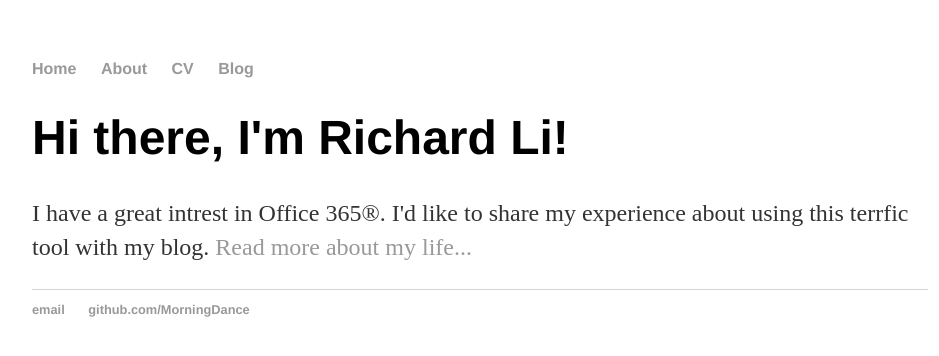
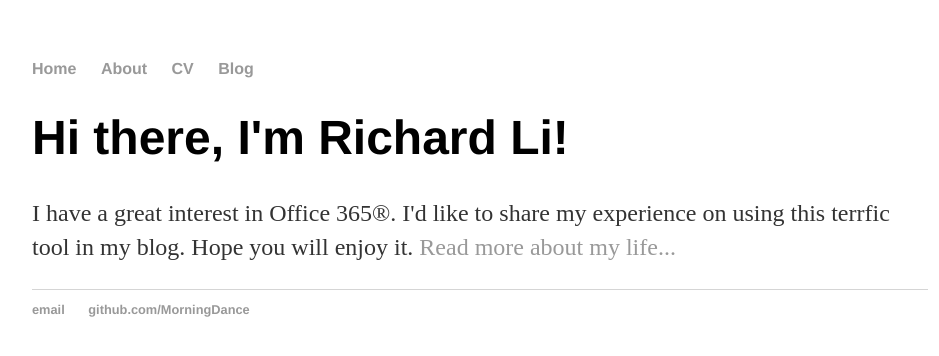
Before and after one commit to MorningDance/morningdance.github.io, a Jekyll site: the page built from index.html, in a window 1280 px wide. Shown: the top 356 px of the page, without its empty margins (160-1099 px from the left). Built offline with Jekyll 4.4.1, drawn with Linux system fonts in a browser that asks for light colours.

Commit message:
Update index.html

```diff
--- a/index.html
+++ b/index.html
@@ -4,5 +4,5 @@ title: Richard Li, Office 365® fan
 ---
 <div class="blurb">
 	<h1>Hi there, I'm Richard Li!</h1>
-	<p>I have a great intrest in Office 365®. I'd like to share my experience about using this terrfic tool with my blog. <a href="/about">Read more about my life...</a></p>
+	<p>I have a great interest in Office 365®. I'd like to share my experience on using this terrfic tool in my blog. Hope you will enjoy it. <a href="/about">Read more about my life...</a></p>
 </div><!-- /.blurb -->
```
